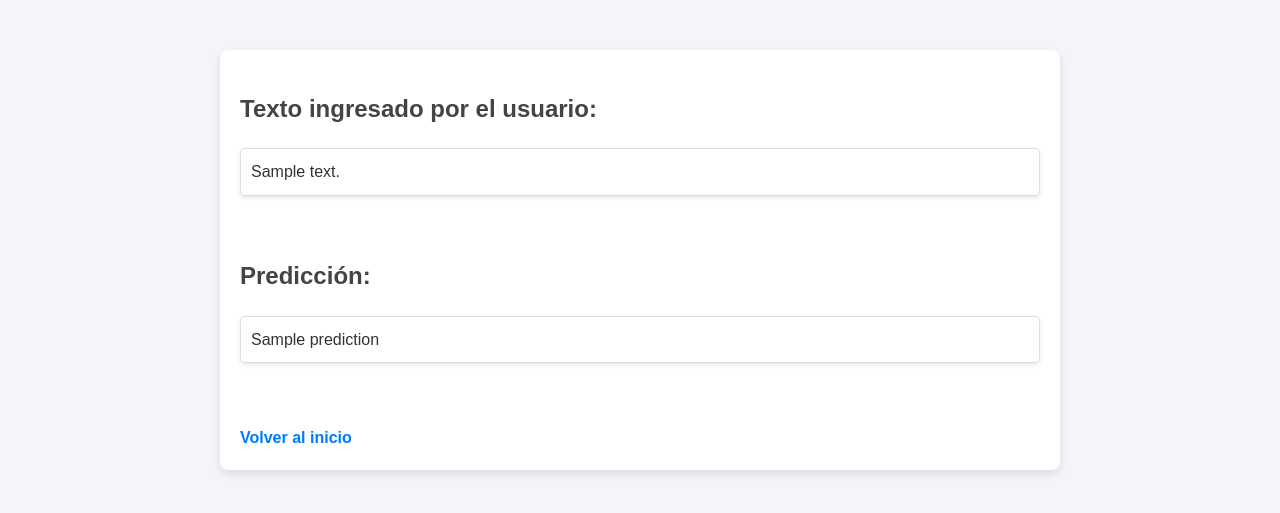
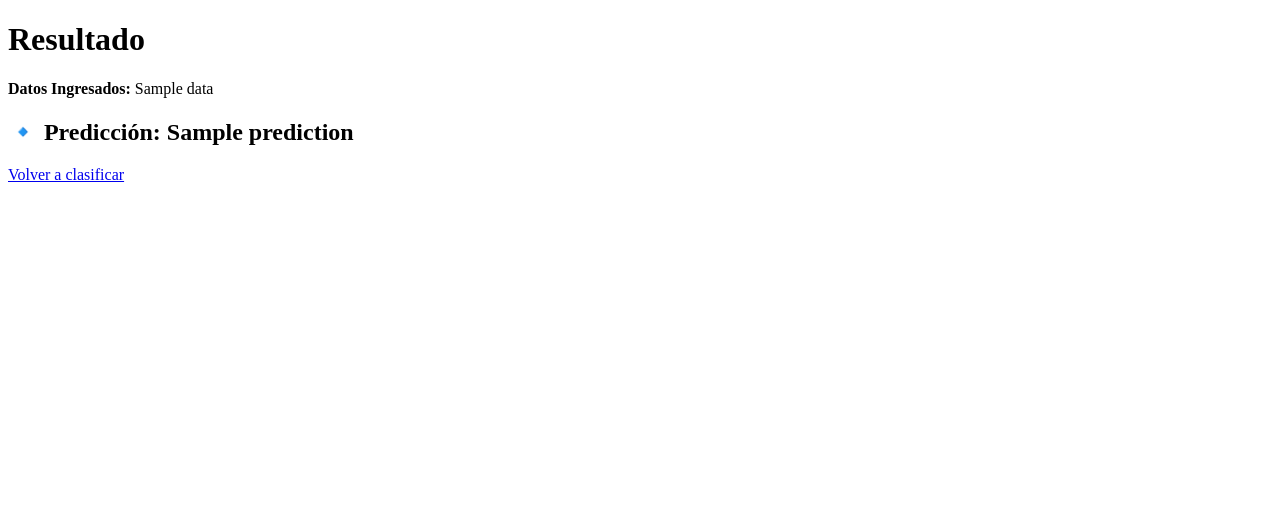
Before and after one commit to DanielPalomino28/bootcamp_proyect, a Flask app: template templates/result.html in a window 1280 px wide. Shown: the top 513 px of the page. Run offline with Flask 3, Linux system fonts and the light colour scheme; the template is opened without the code that fills it: most values are stand-ins (such as "Sample title", 1, 10 or a date in 2020); parts of the project's set-up code (start-up, migrations or seed data) failed here and were passed over.

Commit message:
Refactor EDA process, update file paths, and enhance data handling in app and train scripts

```diff
--- a/app.py
+++ b/app.py
@@ -1,53 +1,37 @@
-import pickle
+from flask import Flask, request, render_template
+import pandas as pd
 import joblib
-import numpy as np
-import pandas as pd
-import re
-import nltk
-from nltk.corpus import stopwords
-from nltk.tokenize import word_tokenize
-from nltk.stem import WordNetLemmatizer
-from sklearn.feature_extraction.text import TfidfVectorizer
-from sklearn.naive_bayes import MultinomialNB
-from flask import Flask, request, render_template
 
-# Descargar recursos de NLTK
-nltk.download('punkt_tab')
-nltk.download('stopwords')
-nltk.download('wordnet')
+# Cargar el modelo entrenado y columnas esperadas
+model_path = r"C:\Users\DRA01\Downloads\decision_tree_model.pkl"
+modelo_cargado = joblib.load(model_path)
 
-from nltk.tokenize import word_tokenize
-from nltk.corpus import stopwords
-from nltk.stem import WordNetLemmatizer
-
-# Preprocesamiento de texto
-def procesamiento_texto(texto):
-    if pd.isna(texto):
-        return ""
-    texto = re.sub(r'[^a-zA-Z\s]', '', texto.lower())
-    words = word_tokenize(texto)
-    words = [word for word in words if word not in stopwords.words('spanish')]
-    lemmatizador = WordNetLemmatizer()
-    words = [lemmatizador.lemmatize(word) for word in words]
-    return ' '.join(words)
-
-# Cargar modelo y vectorizador
-with open("spam_model.pkl", "rb") as f:
-  modelo_cargado = pickle.load(f)
-
-with open("spam_vectorizer.pkl", "rb") as f:
-  vectorizador_cargado = pickle.load(f)
+# Cargar el dataset preparado para obtener columnas esperadas
+file_path = r"C:\Users\DRA01\Downloads\data_prepared.csv"
+df = pd.read_csv(file_path)
+columnas = list(df.columns[:-1])  # Excluye la columna objetivo
 
 app = Flask(__name__)
-@app.route("/",methods=["GET","POST"])
+
+@app.route("/", methods=["GET", "POST"])
 def index():
-   if request.method == "POST":
-      text = request.form["textToClasify"]
-      processText = procesamiento_texto(text)
-      X = vectorizador_cargado.transform([processText])
-      pred = modelo_cargado.predict(X)
-      return render_template("result.html", prediction=pred, textToPrint = text)
-   return render_template("index.html")
+    if request.method == "POST":
+        # Capturar los datos ingresados en el formulario
+        try:
+            entrada_usuario = [request.form[col] for col in columnas]
+
+            # Crear un DataFrame con los datos del usuario
+            nueva_instancia = pd.DataFrame([entrada_usuario], columns=columnas)
+
+            # Hacer la predicción
+            prediccion = modelo_cargado.predict(nueva_instancia)
+
+            return render_template("result.html", prediction=prediccion[0], data=entrada_usuario)
+
+        except Exception as e:
+            return f"❌ Error procesando la entrada: {e}"
+
+    return render_template("index.html", columns=columnas)
 
 if __name__ == "__main__":
-   app.run(debug=True)
+    app.run(debug=True)
--- a/templates/result.html
+++ b/templates/result.html
@@ -1,61 +1,12 @@
-<!DOCTYPE html>
-<html lang="en">
+<!doctype html>
+<html>
 <head>
-    <meta charset="UTF-8">
-    <meta name="viewport" content="width=device-width, initial-scale=1.0">
-    <title>Resultado</title>
-    <style>
-        body {
-            font-family: Arial, sans-serif;
-            line-height: 1.6;
-            margin: 0;
-            padding: 0;
-            background-color: #f4f4f9;
-            color: #333;
-        }
-        h2 {
-            color: #444;
-        }
-        p {
-            background-color: #fff;
-            padding: 10px;
-            border: 1px solid #ddd;
-            border-radius: 5px;
-            box-shadow: 0 2px 4px rgba(0, 0, 0, 0.1);
-        }
-        a {
-            display: inline-block;
-            margin-top: 20px;
-            text-decoration: none;
-            color: #007BFF;
-            font-weight: bold;
-        }
-        a:hover {
-            text-decoration: underline;
-        }
-        .container {
-            max-width: 800px;
-            margin: 50px auto;
-            padding: 20px;
-            background: #fff;
-            border-radius: 8px;
-            box-shadow: 0 4px 8px rgba(0, 0, 0, 0.1);
-        }
-    </style>
+    <title>Resultado de la Clasificación</title>
 </head>
 <body>
-    <div class="container">
-        <h2>Texto ingresado por el usuario:</h2>
-        <p>{{textToPrint}}</p>
-
-        <br>
-
-        <h2>Predicción:</h2>
-        <p>{{prediction}}</p>
-
-        <br>
-
-        <a href="/">Volver al inicio</a>
-    </div>
+    <h1>Resultado</h1>
+    <p><strong>Datos Ingresados:</strong> {{ data }}</p>
+    <h2>🔹 Predicción: {{ prediction }}</h2>
+    <a href="/">Volver a clasificar</a>
 </body>
 </html>
```
Also changed, not shown: EDA.py (+15 -34 lines), templates/index.html (+9 -9 lines), train.py (+68 -7 lines).
